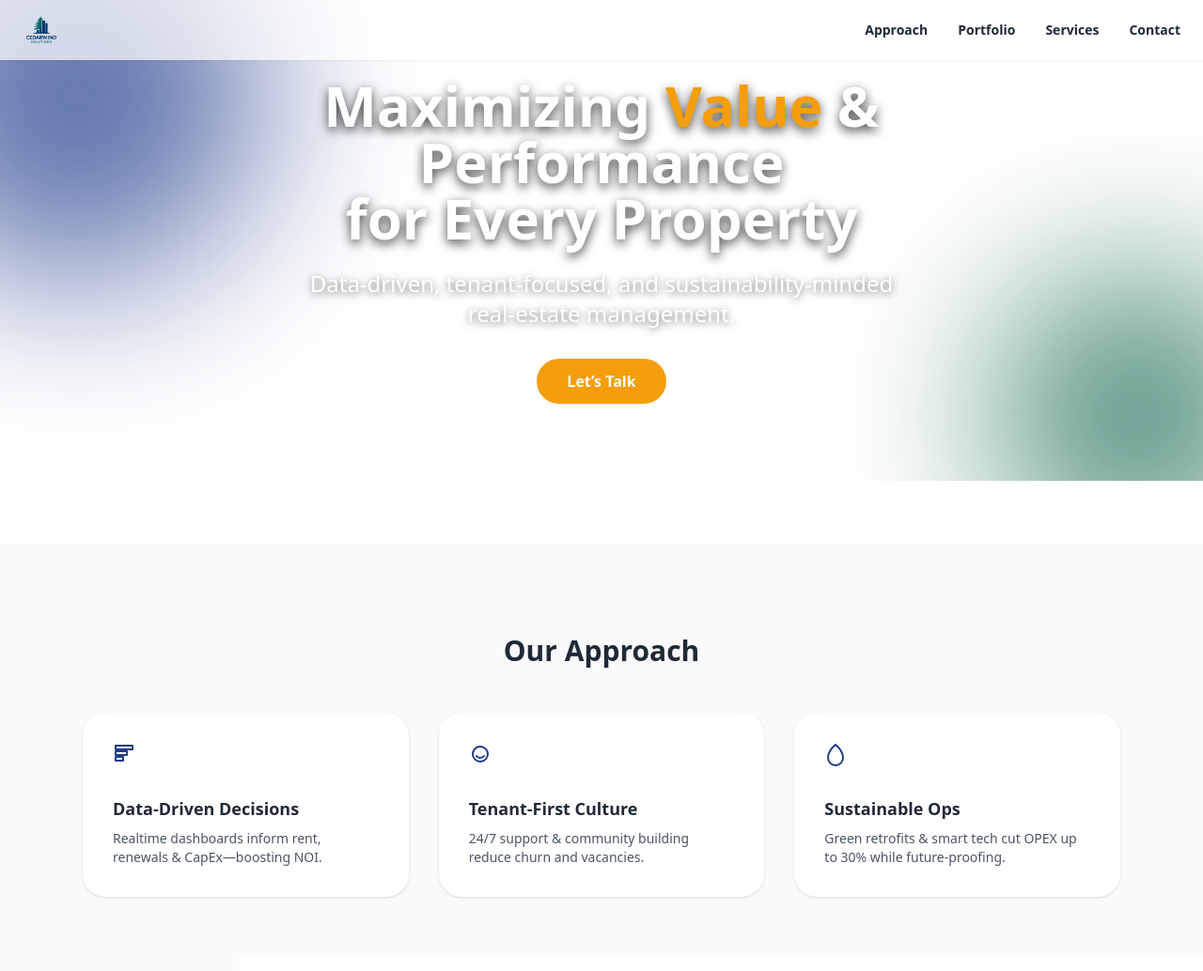
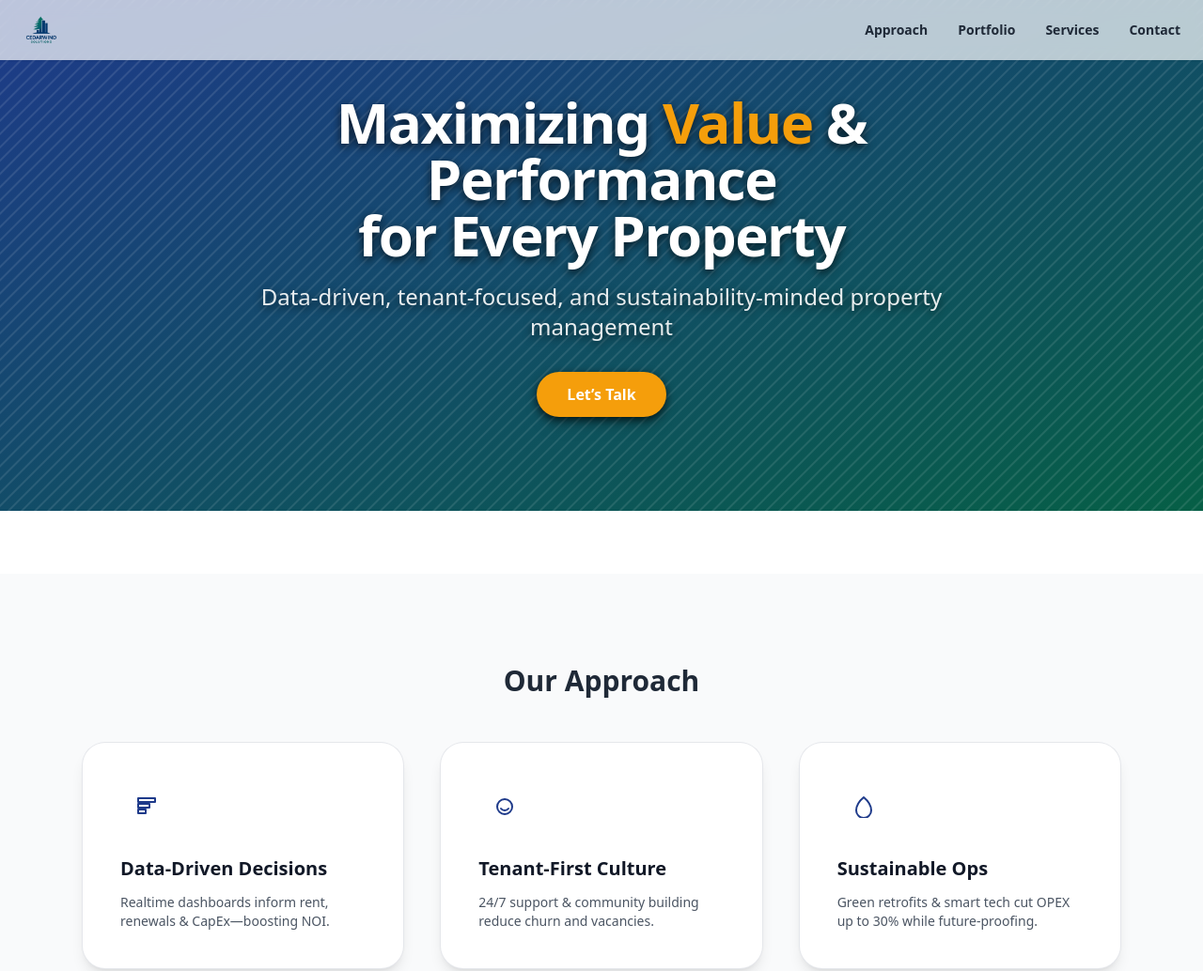
Before and after one commit to zczhuang/Cedarwind-site, a plain HTML site: page index.html in a window 1280 px wide. Shown: the top 1034 px of the page at 94% size. Drawn offline with nearby package versions, Linux system fonts and the light colour scheme.

Commit message:
Update index.html

```diff
--- a/index.html
+++ b/index.html
@@ -34,15 +34,22 @@
   </nav>
 
   <!-- HERO -->
-  <header class="relative flex items-center justify-center h-[32rem] overflow-hidden text-center px-6">
-    <!-- decorative blurred blobs -->
-    <span class="blob one"></span>
-    <span class="blob two"></span>
+  <!-- HERO -->
+  <header class="relative flex items-center justify-center h-[30rem] md:h-[34rem] text-center px-6 overflow-hidden bg-gradient-to-br from-[var(--navy)] via-[var(--navy)]/40 to-[var(--cedar)]">
+    <!-- faint diagonal texture -->
+    <svg class="absolute inset-0 w-full h-full opacity-10" preserveAspectRatio="none">
+      <defs><pattern id="diag" width="10" height="10" patternUnits="userSpaceOnUse" patternTransform="rotate(45)"><rect width="2" height="10" fill="white"/></pattern></defs>
+      <rect width="100%" height="100%" fill="url(#diag)" />
+    </svg>
 
-    <div class="relative z-10 max-w-2xl text-white">
-      <h1 class="text-4xl md:text-6xl font-extrabold leading-tight drop-shadow-[0_4px_6px_rgba(0,0,0,0.75)]">Maximizing <span class="text-[var(--amber)]">Value</span> &amp; Performance<br/>for Every Property</h1>
-      <p class="mt-6 text-lg md:text-2xl text-white font-medium drop-shadow-[0_2px_4px_rgba(0,0,0,0.6)]">Data‑driven, tenant‑focused, and sustainability‑minded real‑estate management.</p>
-      <a href="#contact" class="mt-8 inline-block bg-[var(--amber)] hover:bg-white hover:text-[var(--navy)] px-8 py-3 rounded-full font-semibold transition">Let’s Talk</a>
+    <div class="relative z-10 max-w-3xl text-white drop-shadow-[0_3px_5px_rgba(0,0,0,0.7)]">
+      <h1 class="text-3xl sm:text-5xl lg:text-6xl font-extrabold leading-tight tracking-tight">
+        Maximizing <span class="text-[var(--amber)]">Value</span> &amp; Performance<br class="hidden sm:block"/>for Every Property
+      </h1>
+      <p class="mt-5 text-base sm:text-xl lg:text-2xl font-medium text-white/90">
+        Data‑driven, tenant‑focused, and sustainability‑minded property management
+      </p>
+      <a href="#contact" class="mt-8 inline-block bg-[var(--amber)] hover:bg-white hover:text-[var(--navy)] px-8 py-3 rounded-full font-semibold transition shadow-lg">Let’s Talk</a>
     </div>
   </header>
 
@@ -50,23 +57,33 @@
   <svg class="w-full -mt-1" viewBox="0 0 1440 80" preserveAspectRatio="none"><path d="M0 80L1440 0V80H0Z" fill="currentColor" class="text-white"></path></svg>
 
   <!-- APPROACH -->
+  <!-- APPROACH -->
   <section id="approach" class="py-24 bg-gray-50">
     <div class="max-w-6xl mx-auto px-6">
       <h2 class="text-3xl font-extrabold text-center mb-12">Our Approach</h2>
-      <div class="grid gap-8 md:grid-cols-3">
-        <div class="bg-white p-8 rounded-3xl shadow hover:shadow-lg transition">
-          <svg class="w-10 h-10 text-[var(--navy)] mb-4" fill="none" stroke="currentColor" stroke-width="2"><path stroke-linecap="round" stroke-linejoin="round" d="M3 3h18v4H3z M3 9h12v4H3z M3 15h8v4H3z"/></svg>
-          <h3 class="font-semibold text-lg mb-2">Data‑Driven Decisions</h3>
+      <div class="grid gap-10 md:grid-cols-3">
+        <!-- CARD 1 -->
+        <div class="group relative p-10 bg-white rounded-3xl shadow-lg ring-1 ring-gray-200 hover:ring-[var(--navy)] transition transform hover:-translate-y-1">
+          <div class="w-14 h-14 flex items-center justify-center rounded-full bg-[var(--navy)]/10 text-[var(--navy)] mb-6 transition group-hover:bg-[var(--navy)] group-hover:text-white">
+            <svg class="w-6 h-6" fill="none" stroke="currentColor" stroke-width="2"><path stroke-linecap="round" stroke-linejoin="round" d="M3 3h18v4H3z M3 9h12v4H3z M3 15h8v4H3z"/></svg>
+          </div>
+          <h3 class="text-xl font-bold mb-3 text-gray-900">Data‑Driven Decisions</h3>
           <p class="text-sm text-gray-600">Realtime dashboards inform rent, renewals & CapEx—boosting NOI.</p>
         </div>
-        <div class="bg-white p-8 rounded-3xl shadow hover:shadow-lg transition">
-          <svg class="w-10 h-10 text-[var(--navy)] mb-4" fill="none" stroke="currentColor" stroke-width="2"><path stroke-linecap="round" stroke-linejoin="round" d="M12 20a8 8 0 100-16 8 8 0 000 16z M8 14s1.5 2 4 2 4-2 4-2"/></svg>
-          <h3 class="font-semibold text-lg mb-2">Tenant‑First Culture</h3>
+        <!-- CARD 2 -->
+        <div class="group relative p-10 bg-white rounded-3xl shadow-lg ring-1 ring-gray-200 hover:ring-[var(--navy)] transition transform hover:-translate-y-1">
+          <div class="w-14 h-14 flex items-center justify-center rounded-full bg-[var(--navy)]/10 text-[var(--navy)] mb-6 transition group-hover:bg-[var(--navy)] group-hover:text-white">
+            <svg class="w-6 h-6" fill="none" stroke="currentColor" stroke-width="2"><path stroke-linecap="round" stroke-linejoin="round" d="M12 20a8 8 0 100-16 8 8 0 000 16z M8 14s1.5 2 4 2 4-2 4-2"/></svg>
+          </div>
+          <h3 class="text-xl font-bold mb-3 text-gray-900">Tenant‑First Culture</h3>
           <p class="text-sm text-gray-600">24/7 support & community building reduce churn and vacancies.</p>
         </div>
-        <div class="bg-white p-8 rounded-3xl shadow hover:shadow-lg transition">
-          <svg class="w-10 h-10 text-[var(--navy)] mb-4" fill="none" stroke="currentColor" stroke-width="2"><path stroke-linecap="round" stroke-linejoin="round" d="M12 2C6 7 4 12 4 16a8 8 0 0016 0c0-4-2-9-8-14z"/></svg>
-          <h3 class="font-semibold text-lg mb-2">Sustainable Ops</h3>
+        <!-- CARD 3 -->
+        <div class="group relative p-10 bg-white rounded-3xl shadow-lg ring-1 ring-gray-200 hover:ring-[var(--navy)] transition transform hover:-translate-y-1">
+          <div class="w-14 h-14 flex items-center justify-center rounded-full bg-[var(--navy)]/10 text-[var(--navy)] mb-6 transition group-hover:bg-[var(--navy)] group-hover:text-white">
+            <svg class="w-6 h-6" fill="none" stroke="currentColor" stroke-width="2"><path stroke-linecap="round" stroke-linejoin="round" d="M12 2C6 7 4 12 4 16a8 8 0 0016 0c0-4-2-9-8-14z"/></svg>
+          </div>
+          <h3 class="text-xl font-bold mb-3 text-gray-900">Sustainable Ops</h3>
           <p class="text-sm text-gray-600">Green retrofits & smart tech cut OPEX up to 30% while future‑proofing.</p>
         </div>
       </div>
```
